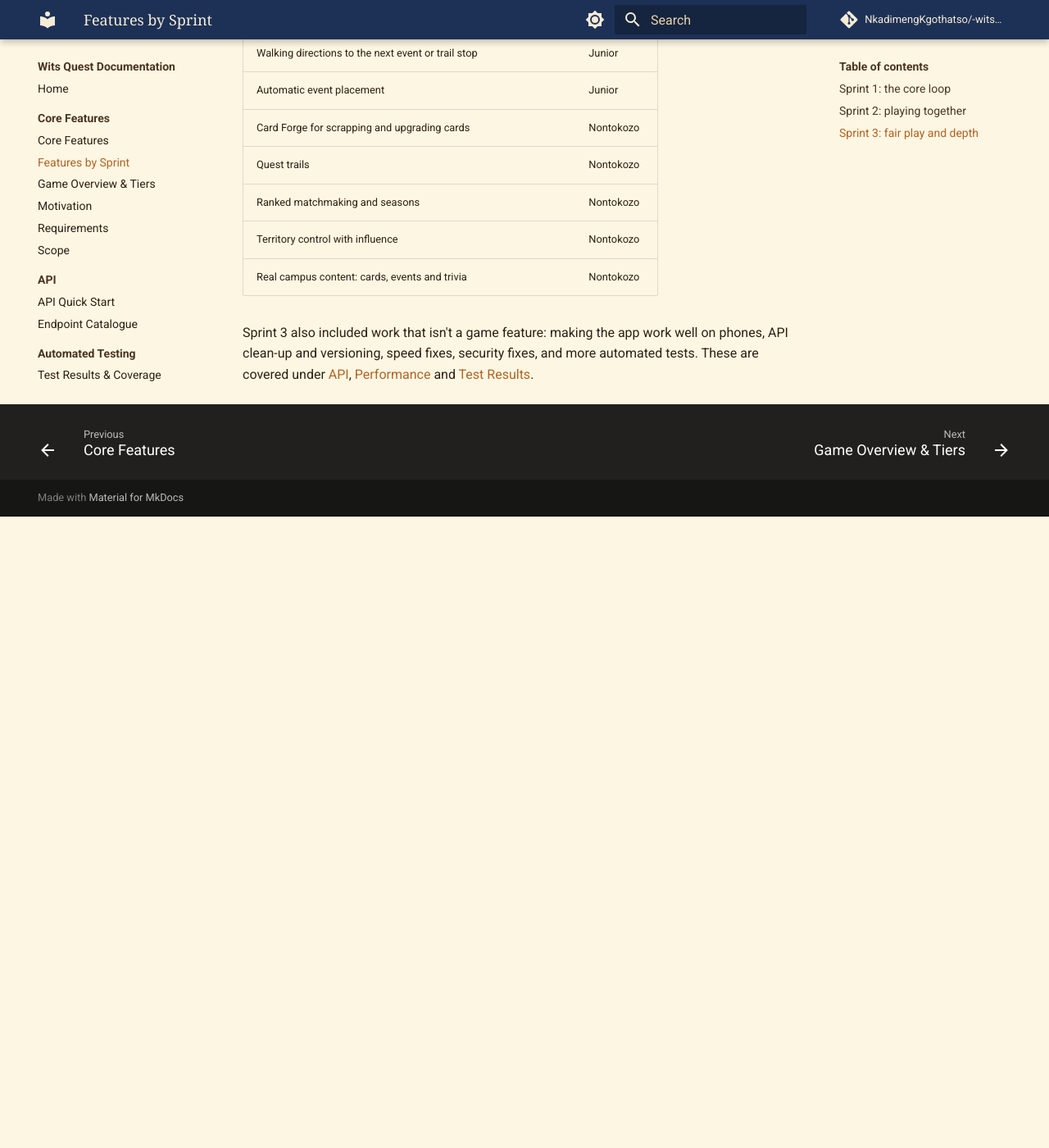
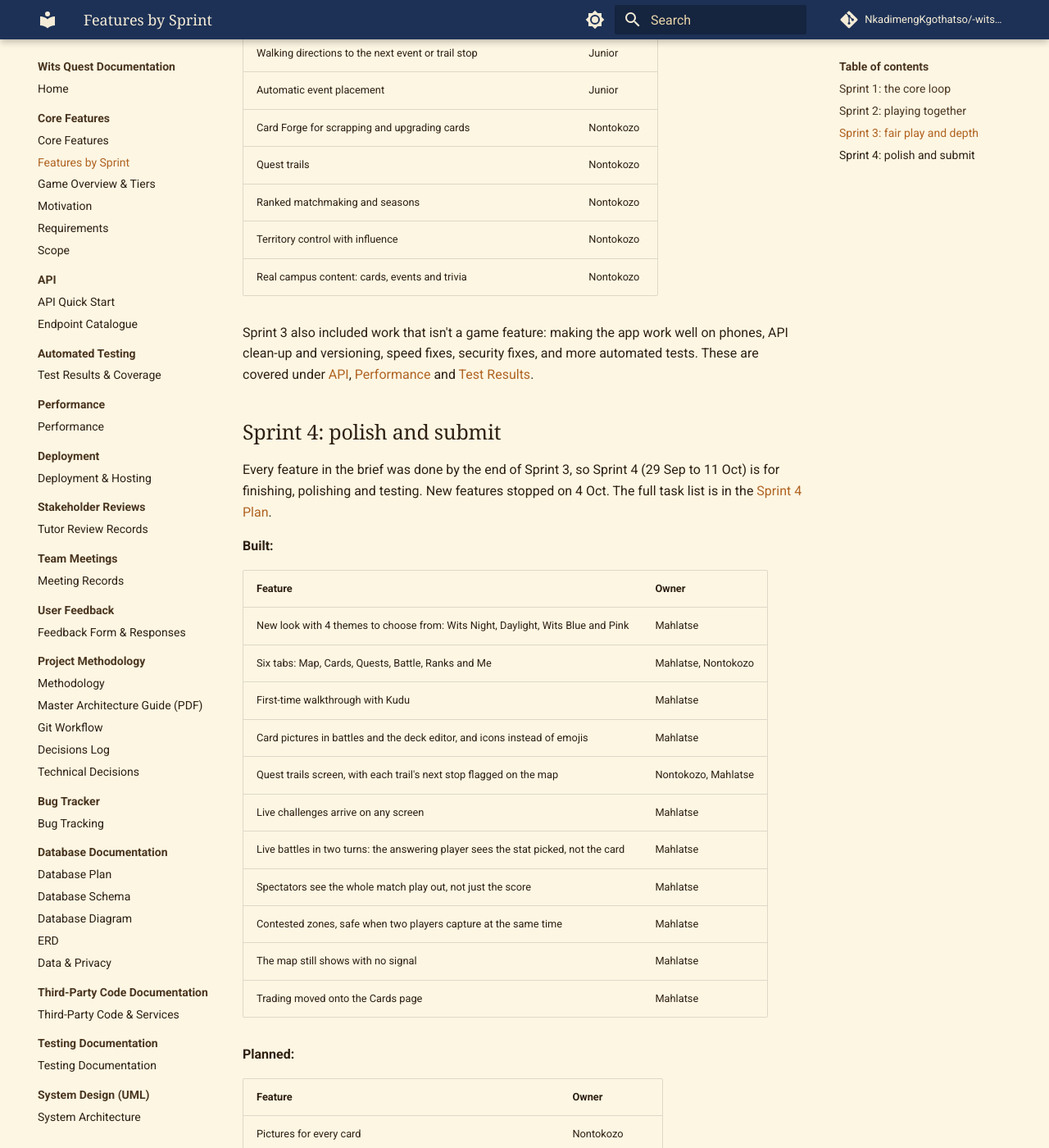
Before and after one commit to NkadimengKgothatso/-wits-quest, an MkDocs documentation site: the page built from docs/project/sprint-features.md, in a window 1280 px wide and 1400 px high, scrolled down 2101 px. Shown: the whole window at 82% size. Built offline with MkDocs 1.6.1 and Material for MkDocs 9.7.7, drawn with Linux system fonts in a browser that asks for light colours; comment, search, counter and statistics services are not loaded; before the commit the page ends 2731 px from its top, so only the background shows below that; some of the changed text lies outside the part shown.

Commit message:
Add Sprint 4 plan and Sprint 4 features

```diff
--- a/docs/project/sprint-features.md
+++ b/docs/project/sprint-features.md
@@ -1,6 +1,6 @@
 # Features by Sprint
 
-Which game features were built in each sprint. For what each feature does, see [Core Features](core-features.md). For the full plans and task lists, see the Sprints section.
+Which game features were built in each sprint, from Sprint 1 to Sprint 4. For what each feature does, see [Core Features](core-features.md). For the full plans and task lists, see the Sprints section.
 
 ---
 
@@ -62,3 +62,35 @@
 | Real campus content: cards, events and trivia | Nontokozo |
 
 Sprint 3 also included work that isn't a game feature: making the app work well on phones, API clean-up and versioning, speed fixes, security fixes, and more automated tests. These are covered under [API](../development/api-endpoints.md), [Performance](../development/performance.md) and [Test Results](../development/testing.md).
+
+## Sprint 4: polish and submit
+
+Every feature in the brief was done by the end of Sprint 3, so Sprint 4 (29 Sep to 11 Oct) is for finishing, polishing and testing. New features stopped on 4 Oct. The full task list is in the [Sprint 4 Plan](../sprints/SPRINT4_PLAN.md).
+
+**Built:**
+
+| Feature | Owner |
+| :--- | :--- |
+| New look with 4 themes to choose from: Wits Night, Daylight, Wits Blue and Pink | Mahlatse |
+| Six tabs: Map, Cards, Quests, Battle, Ranks and Me | Mahlatse, Nontokozo |
+| First-time walkthrough with Kudu | Mahlatse |
+| Card pictures in battles and the deck editor, and icons instead of emojis | Mahlatse |
+| Quest trails screen, with each trail's next stop flagged on the map | Nontokozo, Mahlatse |
+| Live challenges arrive on any screen | Mahlatse |
+| Live battles in two turns: the answering player sees the stat picked, not the card | Mahlatse |
+| Spectators see the whole match play out, not just the score | Mahlatse |
+| Contested zones, safe when two players capture at the same time | Mahlatse |
+| The map still shows with no signal | Mahlatse |
+| Trading moved onto the Cards page | Mahlatse |
+
+**Planned:**
+
+| Feature | Owner |
+| :--- | :--- |
+| Pictures for every card | Nontokozo |
+| Sound effects, with an on/off switch | Oratile |
+| Player avatars on the map instead of numbers | Team |
+| Friends: recent opponents, friend requests, rivals, and blocking | Junior, Mahlatse |
+| Ideas to look at: a game theme and a tournament mode | Team |
+
+Sprint 4 also covers non-feature work: a UI review in every theme (Rea), the documentation clean-up (Kgothatso and Oratile), cleaning test data out of the live app (Mahlatse), and testing on phones around campus (everyone).
--- /dev/null
+++ b/docs/sprints/SPRINT4_PLAN.md
@@ -0,0 +1,91 @@
+# Sprint 4 Plan
+
+**Sprint:** 29 Sep → 11 Oct 2026 · **Feature freeze: Sun 4 Oct** · **Final submission: Sun 11 Oct**
+
+Every feature in the project brief was built by the end of Sprint 3. Sprint 4 is about finishing, polishing and testing the app for submission, plus a few new ideas from the team. This plan comes from the team's Sprint 4 task list (1 Oct) and the [Overall App Testing meeting](../meetings/index.md#2026-10-08-overall-app-testing) (8 Oct).
+
+For the features built this sprint, see [Features by Sprint](../project/sprint-features.md#sprint-4-polish-and-submit).
+
+---
+
+## Who does what
+
+| Owner | Task |
+| :--- | :--- |
+| **Nontokozo** | Add pictures to the cards |
+| **Oratile** | Add sound to the game |
+| **Kgothatso & Oratile** | Clean up the documentation |
+| **Junior & Mahlatse** | Build the new ideas the team agrees on |
+| **Rea** | Review the UI design and suggest or make changes |
+| **Mahlatse** | Set up the live app and clean its data |
+| **Everyone** | Test the whole app on real phones on campus |
+
+## Nontokozo: card pictures
+
+- Upload a picture for every card that doesn't have one. On 1 Oct, 7 cards still showed placeholder art.
+- Store the pictures in Supabase Storage and set each card's picture in the admin console (Content → Cards).
+- Check the pictures show in the collection, the deck editor, trades and battles.
+
+## Oratile: sound
+
+- Short sound effects for the main moments: collecting a card, right and wrong answers, winning or losing a round, a live challenge arriving, and unlocking an achievement.
+- An on/off switch for sound in the Me tab that remembers the choice.
+- Keep the sounds short and quiet, because players are walking around campus.
+
+## Kgothatso & Oratile: documentation
+
+- Make the README and these docs match the app as it is now: the new look and 4 themes, the six tabs (Map, Cards, Quests, Battle, Ranks, Me), the draft → review → published flow, contested zones, and the two-turn live battles.
+- Bring the [UML diagrams](../uml/01_system_architecture.md) up to date, including territory influence in the ERD and the pick and answer turns in the battle state diagram.
+- Remove or replace outdated planning docs.
+- Fill in the meeting notes, including the Sprint 3 and Sprint 4 meetings.
+- Check every endpoint is described on the Swagger page.
+
+## Junior & Mahlatse: new ideas
+
+- Collect the team's ideas, agree which to build, and build them.
+- First, one technical fix before the demo: live battles should take the player from their login token, not from the player id the app sends.
+- **Idea 1, friends:** a list of recent opponents with your record against each, friend requests (from that list, the end-of-match screen or the map), a friends list showing who's online with quick challenge, trade and rematch buttons, rivals you battle often, and the option to remove or block a player.
+
+## Rea: UI review
+
+- Go through every screen on a phone, and the admin console on a laptop, in all 4 themes.
+- Note anything that looks wrong or is hard to use, and fix it or bring suggestions to the team.
+
+## Mahlatse: live app set-up and clean-up
+
+- Push `main` so the latest work goes live.
+- Run the 3 new database migrations: admin achievements, territory influence, and the deck budget of 2000.
+- Create the two test student accounts with the seed script.
+- Update or retire old events whose end date has passed.
+- Clear leftover test anti-cheat flags and test match results.
+- Agree the real card drop rates with the team (60 / 25 / 12 / 3 are placeholders).
+
+## Added at the 8 Oct meeting
+
+| Task | Owner | Due |
+| :--- | :--- | :--- |
+| Clean the live database, keeping only the default cards, events and other real content | Team | Before submission |
+| Show each player's avatar on the map instead of a number | Team | Before submission |
+| Test on phones on campus: create events and walk around | Anyone on campus | 9 Oct |
+| Look into battle sounds, a game theme and a tournament mode | Team | TBD |
+
+---
+
+## Testing checklist (everyone)
+
+Test on real phones on campus, and the admin console on a laptop. Anything broken goes on the board as a bug (see [Bug Tracking](../development/bug-tracking.md)).
+
+- [ ] **Accounts:** sign up (you should get 5 starter cards and a deck), verify your email, log in, reset your password, delete your account.
+- [ ] **Map:** your position, events, QR check-in where GPS is weak, the map with no signal.
+- [ ] **Trivia:** a right answer rewards once; a wrong answer shows the right one and can't be retried.
+- [ ] **Cards:** collection, Forge, building a deck, trading (from the Cards page).
+- [ ] **Battles:** computer, live (challenge from any screen, pick and answer, opponent's card hidden), async, ranked, spectating.
+- [ ] **Quests and zones:** follow a trail, take a zone.
+- [ ] **Profile:** levels, streak bonus, achievements, themes, avatar.
+- [ ] **Admin:** create, review, publish and retire an event, and the same for questions and cards. Also achievements, campaigns, anti-cheat and analytics.
+
+## Hand-in
+
+- [ ] Sprint 4 retrospective.
+- [ ] Record the final demo.
+- [ ] Submit by Sun 11 Oct.
--- a/mkdocs.yml
+++ b/mkdocs.yml
@@ -141,6 +141,7 @@
       - Sprint 2 Team Guide: sprints/WITS_QUEST_SPRINT2_HANDOVER_GUIDE.md
       - Sprint 3 Team Guide: sprints/WITS_QUEST_SPRINT3_GUIDE.md
       - Sprint 3 Plan: sprints/SPRINT3_TASK_BOARD.md
+      - Sprint 4 Plan: sprints/SPRINT4_PLAN.md
       - "Dev Notes: CPU Battle Rules": development/cpu-battle-rules.md
       - "Dev Notes: Live PvP Build": development/live-pvp-walkthrough.md
       - "Dev Notes: Async PvP Build": development/async-pvp-walkthrough.md
```
Also changed, not shown: docs/project/core-features.md (+8 -0 lines), docs/sprints/README.md (+10 -0 lines).
